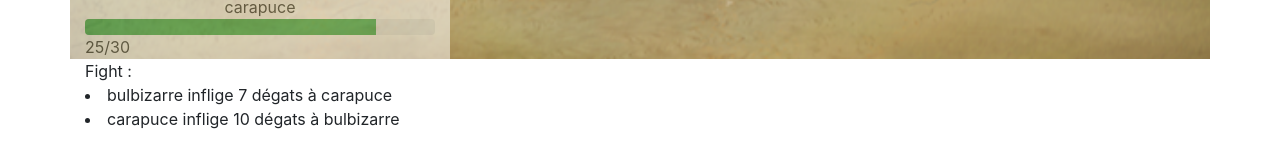
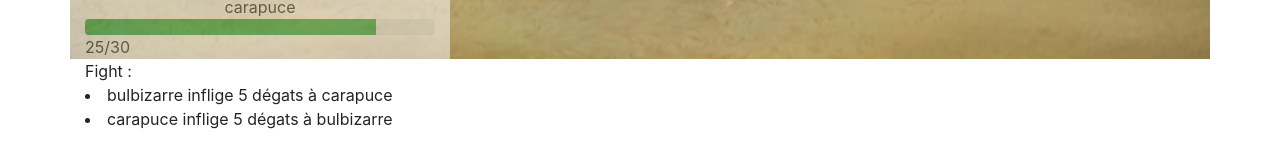
Before and after one commit to hyde777/AngularIO, an Angular app in the folder Project/: page / in a window 1280 px wide. Both pictures are taken after a click on the button "PLAY". Shown: the part 425-592 px from the top of the page. Built offline with nearby package versions, Linux system fonts and the light colour scheme.

Commit message:
Fix typo

```diff
--- a/Project/src/app/battle-log/battle-log.component.html
+++ b/Project/src/app/battle-log/battle-log.component.html
@@ -1,6 +1,6 @@
 Fight :
 
   <li *ngFor="let round of battleService.rounds">
-    {{ round.attackingPokemon.name }} inflige {{round.attackingPokemon.attackStat}} dégats à {{ round.defendingPokemon.name}}
+    {{ round.attackingPokemon.name }} inflige {{round.damage}} dégats à {{ round.defendingPokemon.name}}
   </li>
 {{battleService.endOfBattle ? battleService.loser.name + ' lost the battle' : ''}}
```
